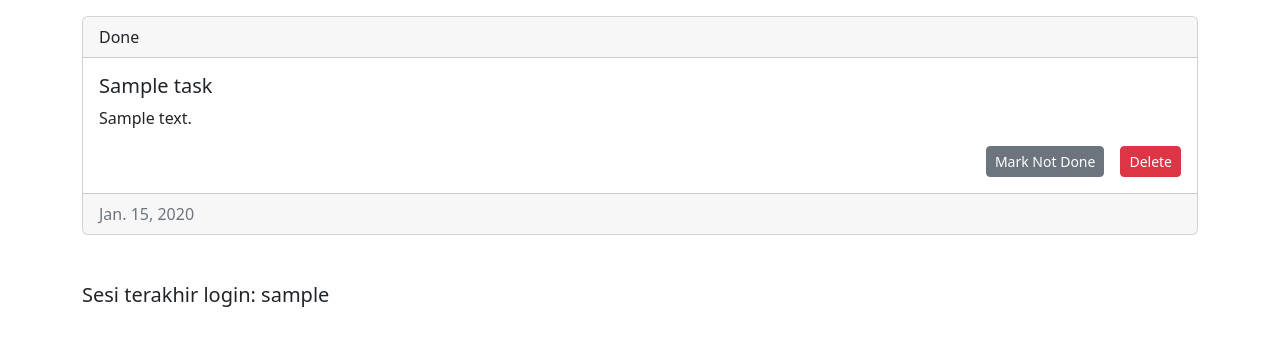
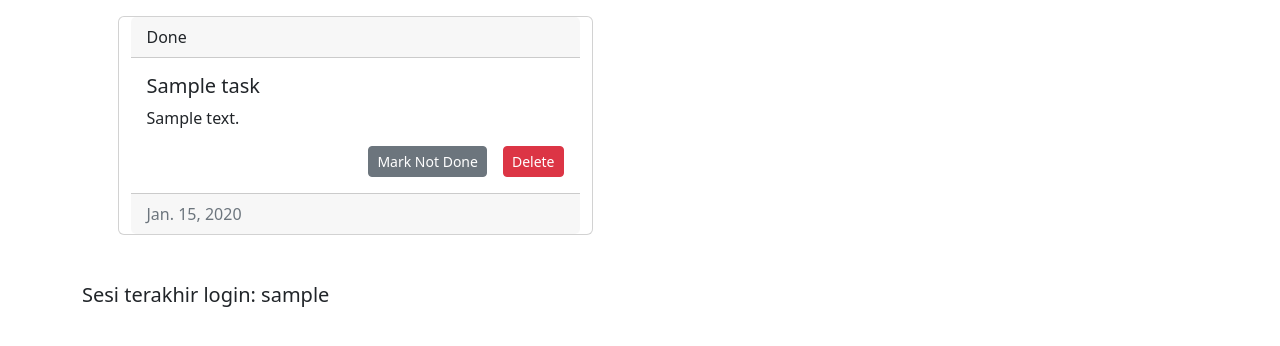
Before and after one commit to muhammadHaggy/tugas2-pbp, a Django app: template todolist/templates/todolist.html in a window 1280 px wide. Shown: the part 56-402 px from the top of the page. Run offline with Django 4.2, Linux system fonts and the light colour scheme; tables that the repository leaves empty hold one stand-in row (values such as "Sample post"); the template is opened without the code that fills it: values that come from a table or form of the project are taken from there, most other values are stand-ins (such as "Sample title", 1, 10 or a date in 2020).

Commit message:
implement responsiveness and update readme

```diff
--- a/todolist/templates/todolist.html
+++ b/todolist/templates/todolist.html
@@ -27,8 +27,9 @@
 </nav>
 
 <div class="container">
+    <div class="row justify-content-around">
     {% for task in list_task %}
-    <div class="card mb-5">
+            <div class="card mb-5 col-lg-5">
                 <div class="card-header">
                     {% if task.is_finished %}
                         <th>Done</th>
@@ -58,7 +59,14 @@
                     {{task.date}}
                 </div>
             </div>
+        {% if forloop.counter|divisibleby:2 %}
+            <div class="w-100"></div>
+        {% elif forloop.last%}
+            <div class="col-md-5"></div>
+        {% endif %}
     {% endfor %}
+    </div>
+
 
 
 {% comment %} <table>
```
Also changed, not shown: todolist/readme.md. Lines whose indentation alone changed are shown as unchanged.
